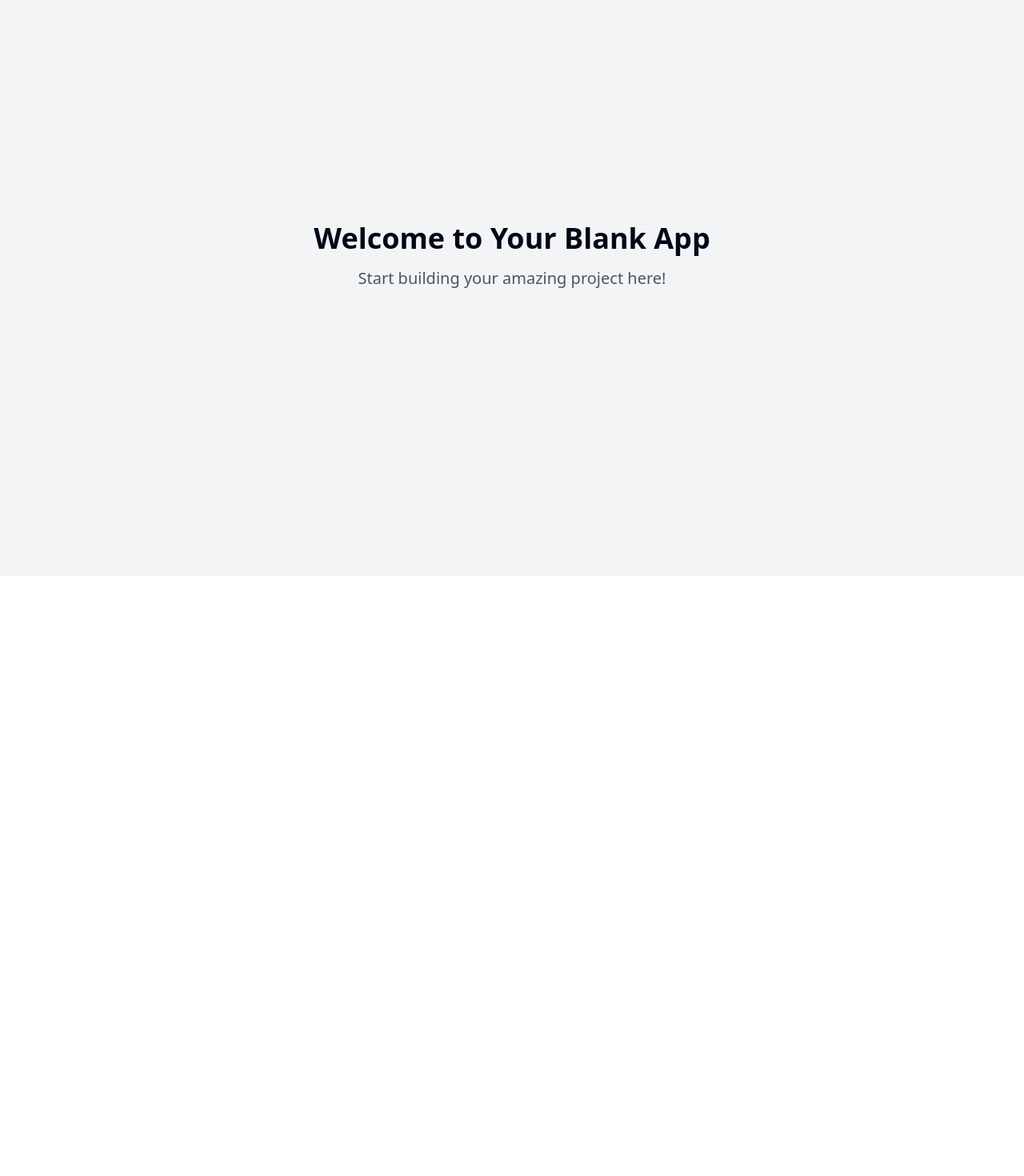
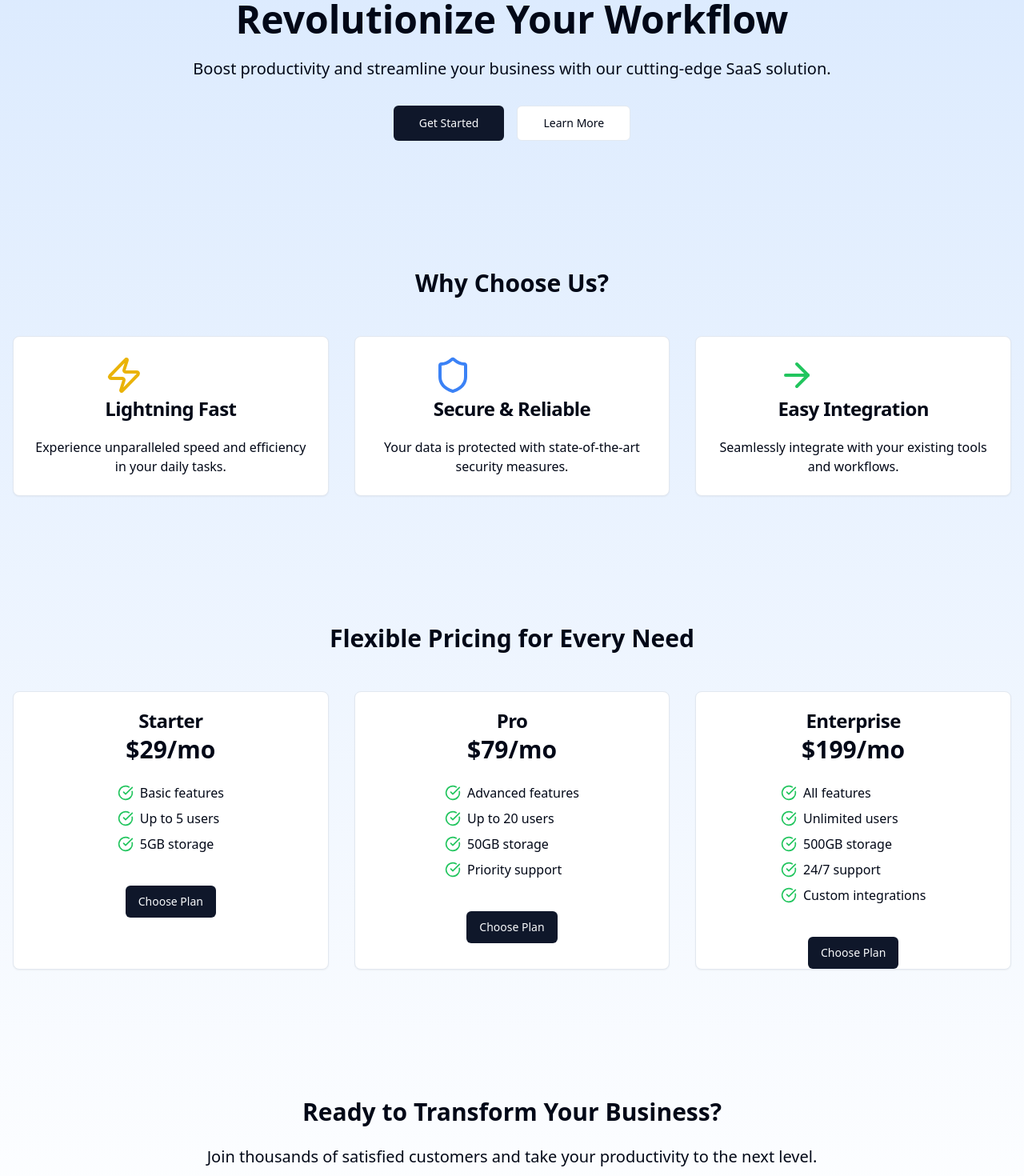
Before and after one commit to Thisara404/Landing-Page, a React (Vite) app: page / in a window 1280 px wide. Shown: the part 80-1550 px from the top of the page at 80% size. Before the commit the page ends 800 px from the top, so only its background shows below. Built offline with nearby package versions, Linux system fonts and the light colour scheme.

Commit message:
Add landing page for SaaS
Implemented a landing page for the SaaS startup, providing an initial user interface and content to welcome users.
[skip gpt_engineer]

```diff
--- a/src/pages/Index.jsx
+++ b/src/pages/Index.jsx
@@ -1,12 +1,99 @@
-// Update this page (the content is just a fallback if you fail to update the page)
+import React from 'react';
+import { Button } from "@/components/ui/button";
+import { Card, CardHeader, CardTitle, CardContent } from "@/components/ui/card";
+import { CheckCircle, Zap, Shield, ArrowRight } from 'lucide-react';
+
+const Feature = ({ icon, title, description }) => (
+  <Card className="flex flex-col items-center text-center">
+    <CardHeader>
+      {icon}
+      <CardTitle>{title}</CardTitle>
+    </CardHeader>
+    <CardContent>{description}</CardContent>
+  </Card>
+);
+
+const PricingTier = ({ title, price, features }) => (
+  <Card className="flex flex-col items-center text-center">
+    <CardHeader>
+      <CardTitle>{title}</CardTitle>
+      <div className="text-3xl font-bold">${price}/mo</div>
+    </CardHeader>
+    <CardContent>
+      <ul className="space-y-2">
+        {features.map((feature, index) => (
+          <li key={index} className="flex items-center">
+            <CheckCircle className="h-5 w-5 text-green-500 mr-2" />
+            {feature}
+          </li>
+        ))}
+      </ul>
+    </CardContent>
+    <Button className="mt-4">Choose Plan</Button>
+  </Card>
+);
 
 const Index = () => {
   return (
-    <div className="min-h-screen flex items-center justify-center bg-gray-100">
-      <div className="text-center">
-        <h1 className="text-4xl font-bold mb-4">Welcome to Your Blank App</h1>
-        <p className="text-xl text-gray-600">Start building your amazing project here!</p>
-      </div>
+    <div className="min-h-screen bg-gradient-to-b from-blue-100 to-white">
+      {/* Hero Section */}
+      <section className="container mx-auto px-4 py-20 text-center">
+        <h1 className="text-5xl font-bold mb-6">Revolutionize Your Workflow</h1>
+        <p className="text-xl mb-8">Boost productivity and streamline your business with our cutting-edge SaaS solution.</p>
+        <Button size="lg" className="mr-4">Get Started</Button>
+        <Button size="lg" variant="outline">Learn More</Button>
+      </section>
+
+      {/* Features Section */}
+      <section className="container mx-auto px-4 py-20">
+        <h2 className="text-3xl font-bold text-center mb-12">Why Choose Us?</h2>
+        <div className="grid grid-cols-1 md:grid-cols-3 gap-8">
+          <Feature
+            icon={<Zap className="h-12 w-12 text-yellow-500" />}
+            title="Lightning Fast"
+            description="Experience unparalleled speed and efficiency in your daily tasks."
+          />
+          <Feature
+            icon={<Shield className="h-12 w-12 text-blue-500" />}
+            title="Secure & Reliable"
+            description="Your data is protected with state-of-the-art security measures."
+          />
+          <Feature
+            icon={<ArrowRight className="h-12 w-12 text-green-500" />}
+            title="Easy Integration"
+            description="Seamlessly integrate with your existing tools and workflows."
+          />
+        </div>
+      </section>
+
+      {/* Pricing Section */}
+      <section className="container mx-auto px-4 py-20">
+        <h2 className="text-3xl font-bold text-center mb-12">Flexible Pricing for Every Need</h2>
+        <div className="grid grid-cols-1 md:grid-cols-3 gap-8">
+          <PricingTier
+            title="Starter"
+            price={29}
+            features={["Basic features", "Up to 5 users", "5GB storage"]}
+          />
+          <PricingTier
+            title="Pro"
+            price={79}
+            features={["Advanced features", "Up to 20 users", "50GB storage", "Priority support"]}
+          />
+          <PricingTier
+            title="Enterprise"
+            price={199}
+            features={["All features", "Unlimited users", "500GB storage", "24/7 support", "Custom integrations"]}
+          />
+        </div>
+      </section>
+
+      {/* Call to Action */}
+      <section className="container mx-auto px-4 py-20 text-center">
+        <h2 className="text-3xl font-bold mb-6">Ready to Transform Your Business?</h2>
+        <p className="text-xl mb-8">Join thousands of satisfied customers and take your productivity to the next level.</p>
+        <Button size="lg">Start Your Free Trial</Button>
+      </section>
     </div>
   );
 };
```
